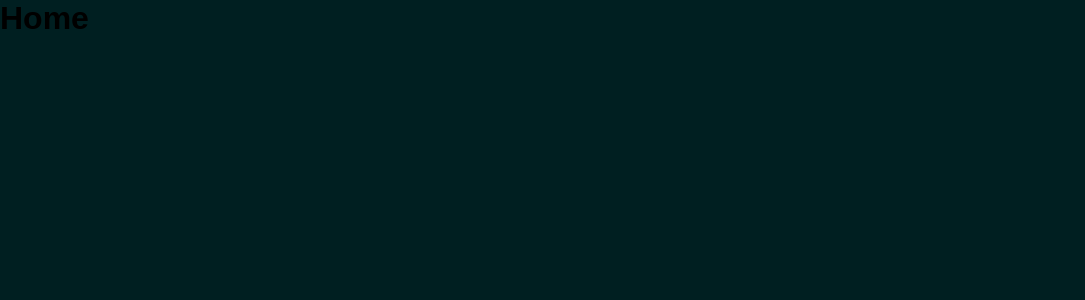
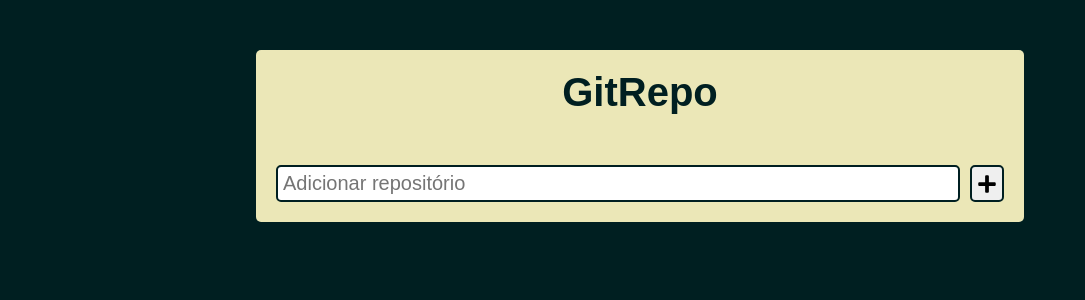
Before and after one commit to rebecarivas/gitrepo, a React (Create React App) app: page / in a window 1280 px wide. Shown: the top 300 px of the page, without its empty margins (0-1085 px from the left). Built offline with nearby package versions, Linux system fonts and the light colour scheme.

Commit message:
adiciona o componente da página principal

```diff
--- a/src/pages/Main/index.js
+++ b/src/pages/Main/index.js
@@ -1,7 +1,19 @@
 import React from "react";
+import { Container, Form, Button } from "./styles";
+import { FaPlus } from "react-icons/fa";
 
 function Main() {
-  return <h1>Home</h1>;
+  return (
+    <Container>
+      <h1>GitRepo</h1>
+      <Form>
+        <input type="text" placeholder="Adicionar repositório" />
+        <Button type="submit">
+          <FaPlus />
+        </Button>
+      </Form>
+    </Container>
+  );
 }
 
 export default Main;
--- /dev/null
+++ b/src/pages/Main/styles.js
@@ -0,0 +1,38 @@
+import styled from "styled-components";
+
+export const Container = styled.main`
+  width: 60%;
+  background-color: #ebe7b7;
+  margin: 50px auto;
+  padding: 20px;
+  border-radius: 5px;
+  h1 {
+    display: flex;
+    justify-content: center;
+    font-size: 40px;
+    color: #001f21;
+  }
+`;
+
+export const Form = styled.form`
+  margin-top: 50px;
+  display: flex;
+  input {
+    flex: 1;
+    border: 2px solid #001f21;
+    border-radius: 5px;
+    padding: 5px;
+    font-size: 20px;
+  }
+`;
+
+export const Button = styled.button`
+  border: 2px solid #001f21;
+  border-radius: 5px;
+  padding: 5px;
+  font-size: 20px;
+  margin-left: 10px;
+  display: flex;
+  justify-content: center;
+  align-items: center;
+`;
```
